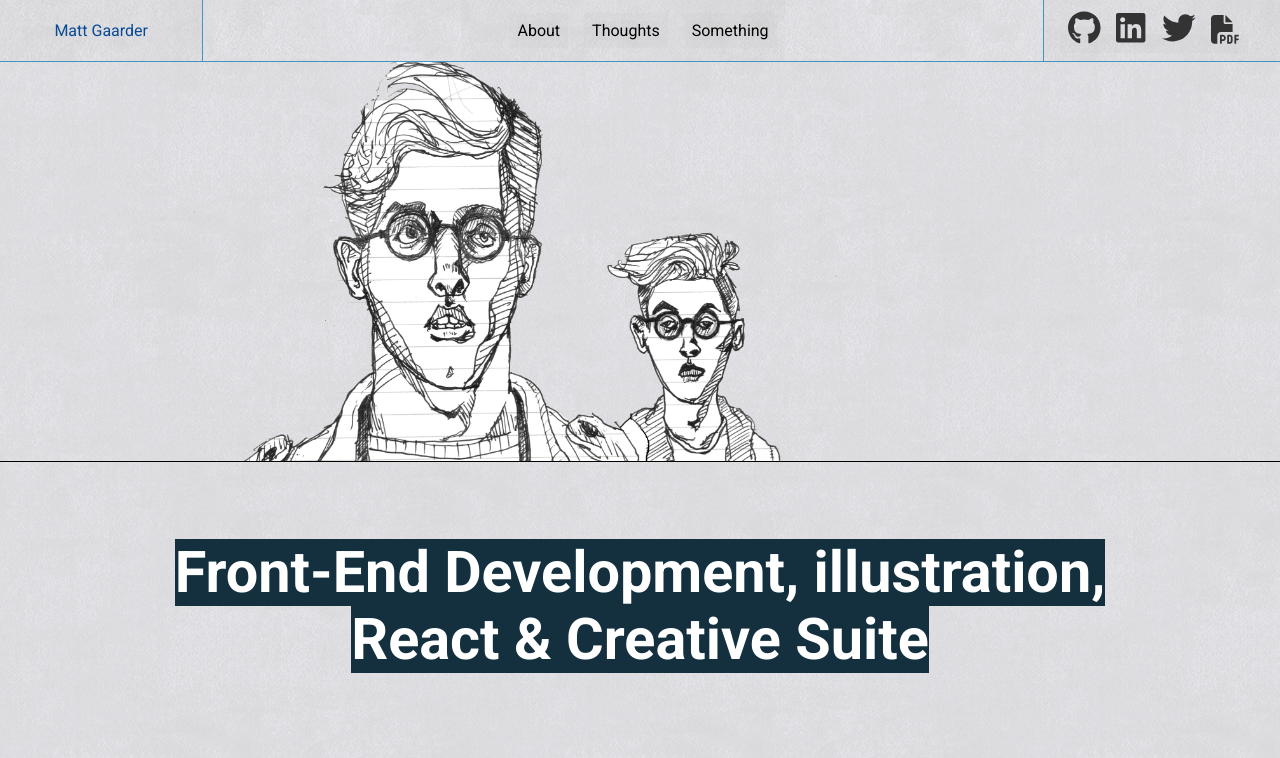
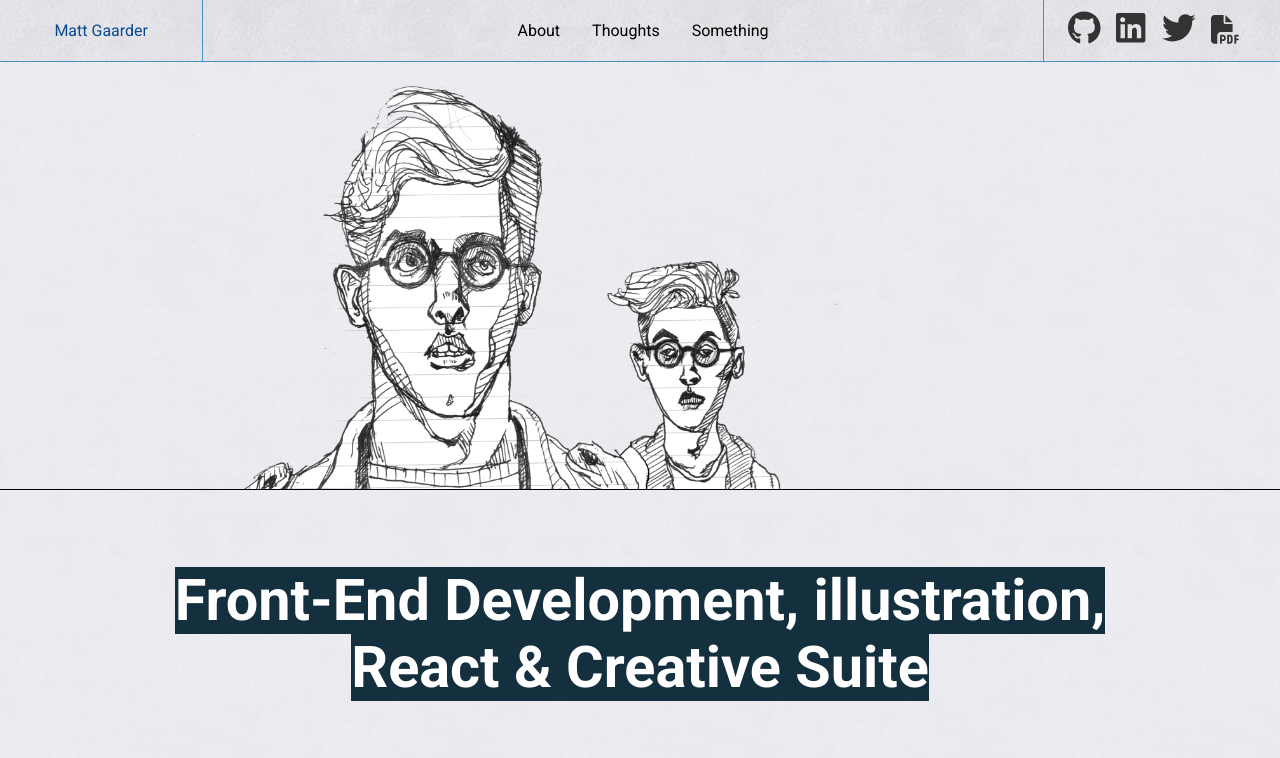
Before and after one commit to MattGaarder/portfolio, a React (Create React App) app: page /something in a window 1280 px wide. Shown: the top 758 px of the page. Built offline with nearby package versions, Linux system fonts and the light colour scheme.

Commit message:
changes *::before to body::before to remove unwanted behaviour on page deploy

```diff
--- a/src/components/MainJumbo/MainContent.css
+++ b/src/components/MainJumbo/MainContent.css
@@ -8,7 +8,7 @@
     padding-top: 1%;
     align-items: center; /* This centers vertically */
     justify-content: center;
-    margin-top: 0%;
+    margin-top: 2.2%;
 }
 
 .selfport {
--- a/src/style.css
+++ b/src/style.css
@@ -11,7 +11,7 @@
     position: relative;
 }
 
-*::before {
+body::before {
     content: "";
     position: absolute;
     top: 0;
```
